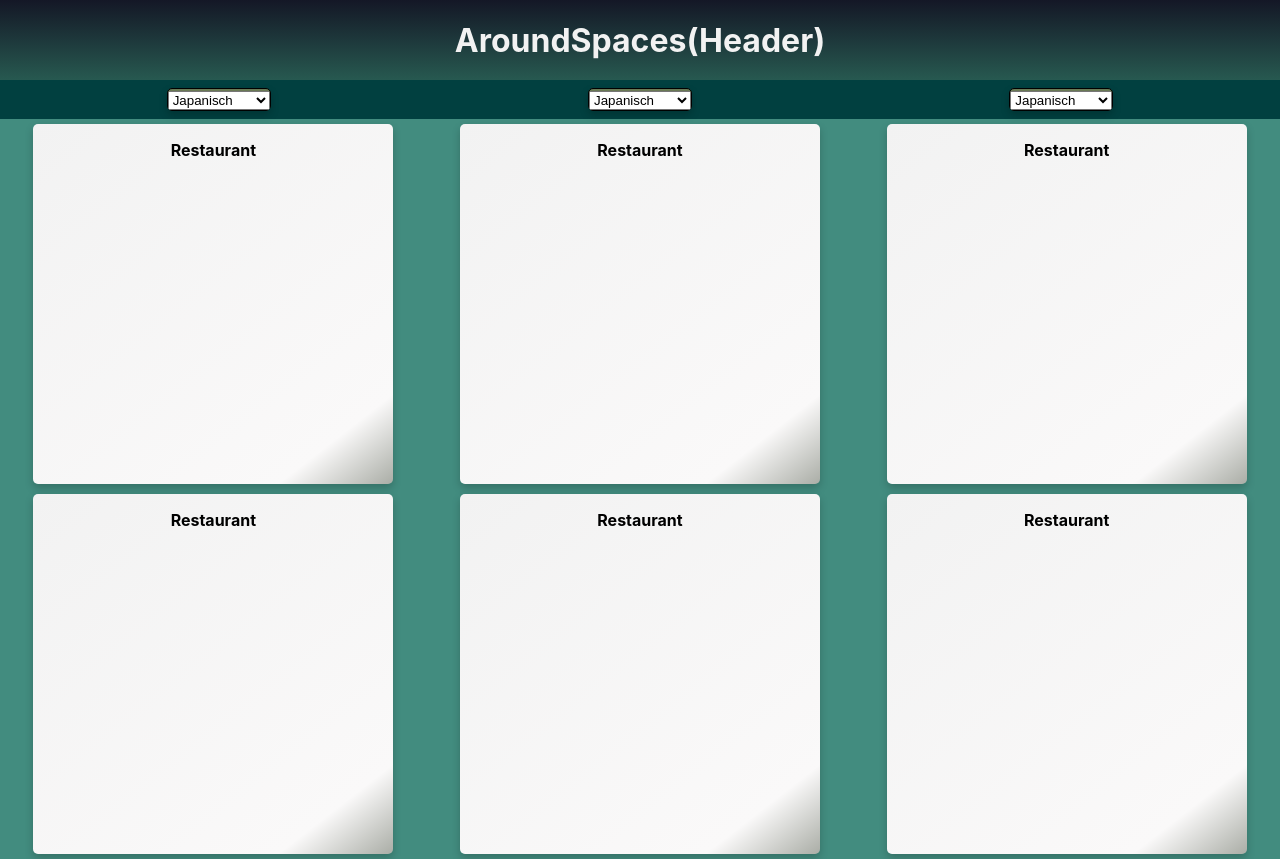
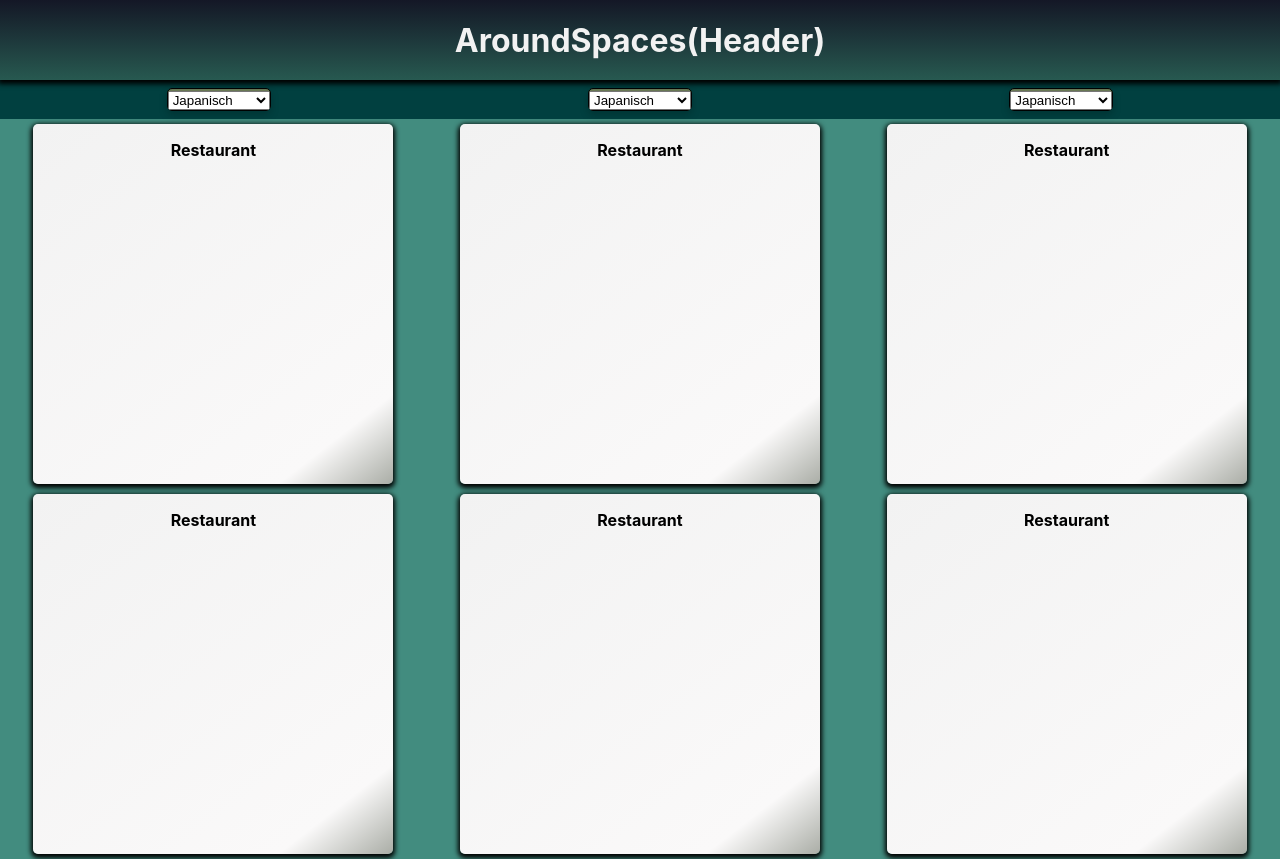
Before and after one commit to pdxphilippmac/around-spaces, a React (Create React App) app: page / in a window 1280 px wide. Shown: the top 859 px of the page. Built offline with nearby package versions, Linux system fonts and the light colour scheme.

Commit message:
add shadow

```diff
--- a/src/App.css
+++ b/src/App.css
@@ -32,6 +32,8 @@
 
   display: flex;
   width: 100%;
+  box-shadow: 0px 2px 5px 2px black;
+  z-index: 1;
 }
 
 .filter__list {
@@ -44,6 +46,8 @@
   flex-grow: 1;
 
   padding: 8px;
+  box-shadow: 0px 2px 5px 2px black;
+  z-index: 1;
 }
 
 .filter {
@@ -82,4 +86,6 @@
   margin: 5px;
   justify-content: center;
   display: flex;
+  box-shadow: 0px 2px 5px 2px black;
+  z-index: 1;
 }
```
